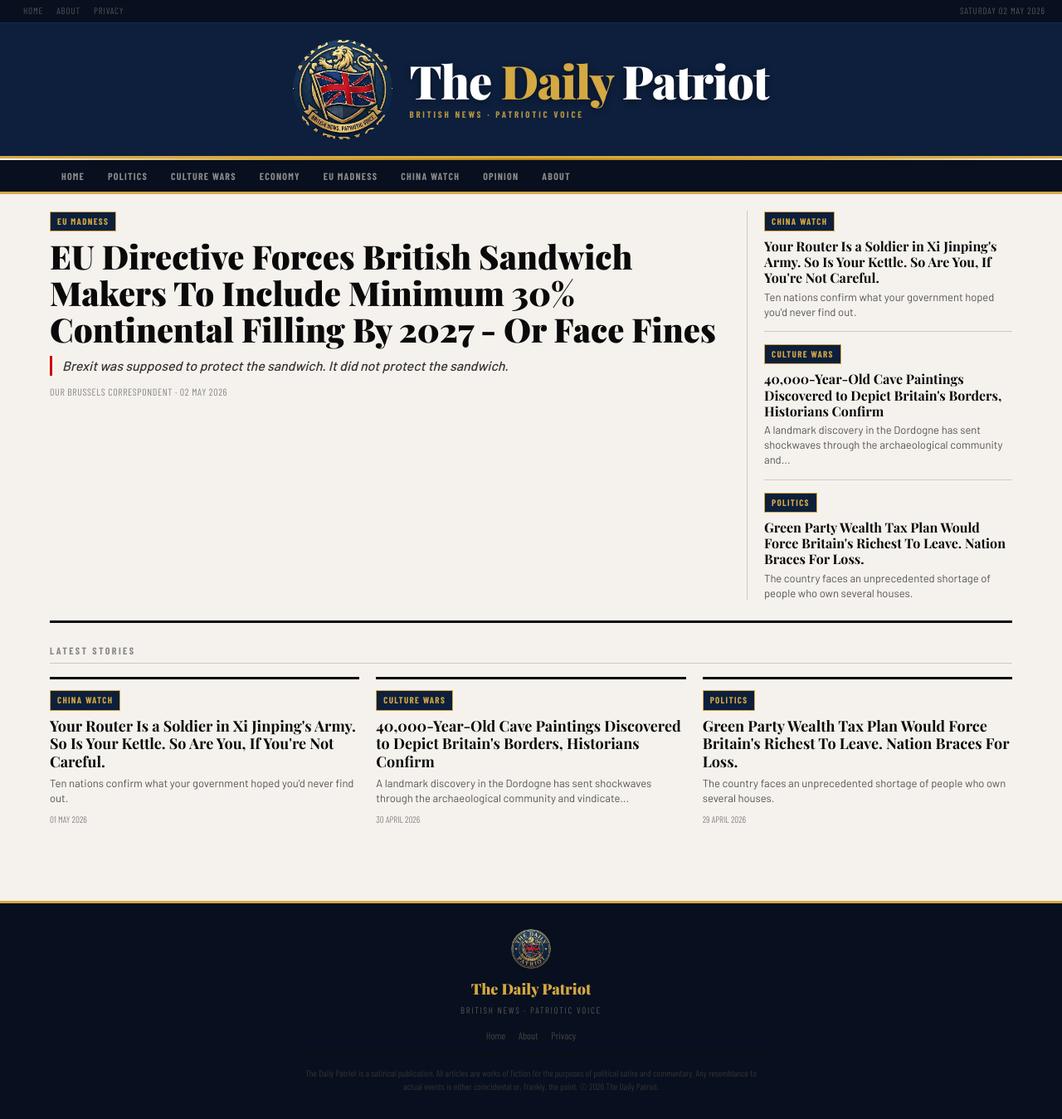
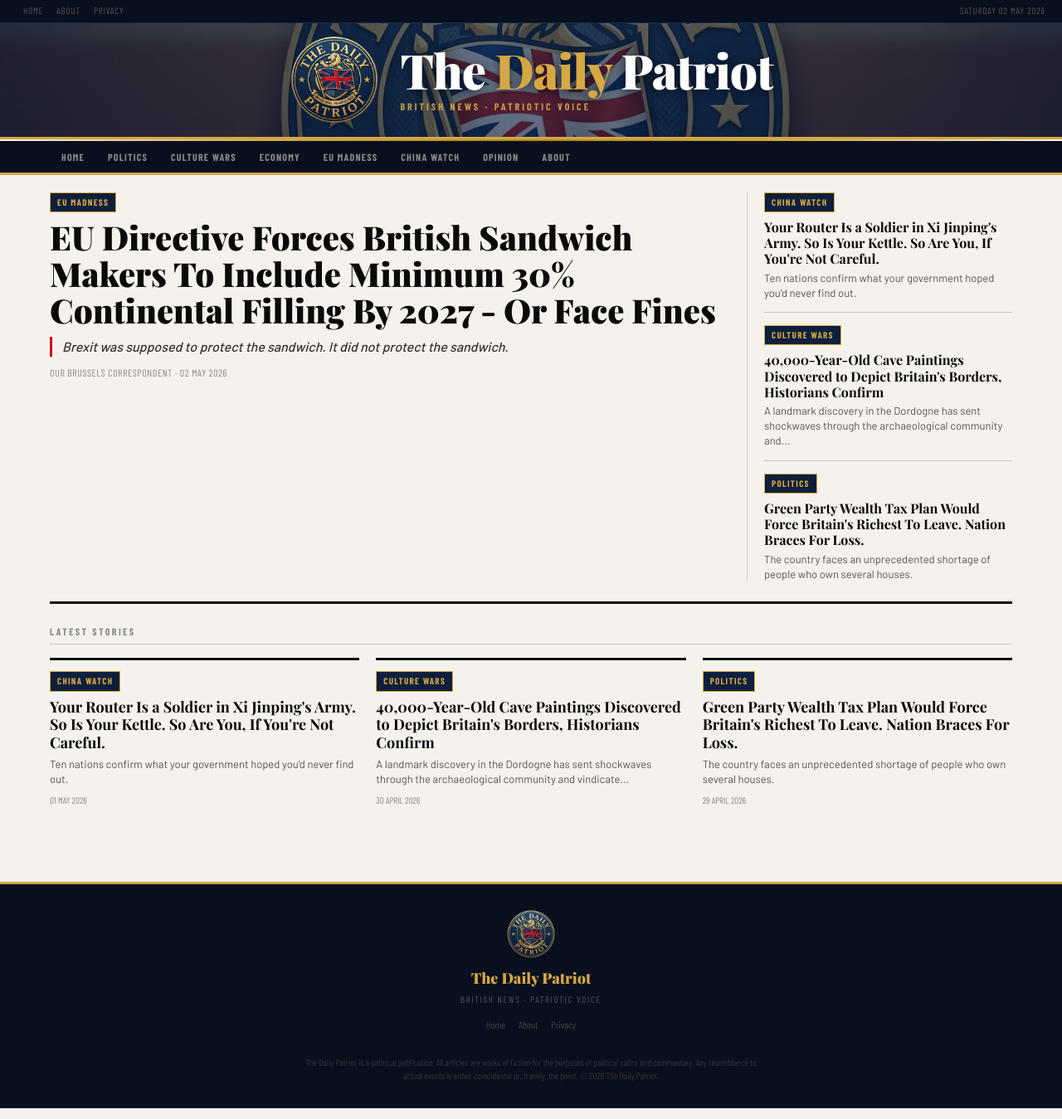
Before and after one commit to matt-palmer999/britishpatriots, a Jekyll site: the page built from index.html, in a window 1280 px wide. Shown: the whole page at 83% size. Built offline with Jekyll 4.4.1, drawn with Linux system fonts in a browser that asks for light colours; some web fonts are replaced; the list of posts is cut into pages by our own code.

Commit message:
Add files via upload

```diff
--- a/_layouts/default.html
+++ b/_layouts/default.html
@@ -5,7 +5,7 @@
 <meta name="viewport" content="width=device-width, initial-scale=1.0">
 <title>{% if page.title %}{{ page.title }} - {% endif %}{{ site.title }}</title>
 <meta name="description" content="{% if page.excerpt %}{{ page.excerpt | strip_html | truncate: 160 }}{% else %}{{ site.description }}{% endif %}">
-<link rel="icon" type="image/png" href="/assets/images/logo.png">
+<link rel="icon" type="image/png" href="/assets/images/logo-clean.png">
 <link href="https://fonts.googleapis.com/css2?family=Playfair+Display:wght@400;700;900&family=Barlow+Condensed:wght@400;600;700;800&family=Barlow:wght@400;500&display=swap" rel="stylesheet">
 <style>
 :root{--red:#CC0000;--navy:#0d1f3c;--gold:#B8860B;--gold-light:#D4A843;--black:#0a0a0a;--off-white:#F5F2ED;--border:#D0C8BE;--text:#1a1a1a;--mid-grey:#888;}
@@ -14,13 +14,14 @@ body{font-family:'Barlow',sans-serif;background:var(--off-white);color:var(--tex
 .top-bar{background:#080f1e;color:#555;font-family:'Barlow Condensed',sans-serif;font-size:11px;letter-spacing:.08em;text-transform:uppercase;padding:5px 20px;display:flex;justify-content:space-between;align-items:center;border-bottom:1px solid #1a2a4a;}
 .top-bar a{color:#555;text-decoration:none;margin:0 8px;}
 .top-bar a:hover{color:var(--gold-light);}
-.masthead{background:var(--navy);padding:20px;text-align:center;border-bottom:3px solid var(--gold-light);}
-.masthead-inner{max-width:1200px;margin:0 auto;display:flex;align-items:center;justify-content:center;gap:20px;}
-.masthead-badge-wrap{width:120px;height:120px;border-radius:50%;overflow:hidden;flex-shrink:0;background:#0d1f3c;display:flex;align-items:center;justify-content:center;}.masthead-badge{width:150%;height:150%;object-fit:contain;}
+.masthead{position:relative;background:var(--navy);border-bottom:3px solid var(--gold-light);overflow:hidden;height:140px;}
+.masthead-bg{position:absolute;inset:0;width:100%;height:100%;object-fit:cover;object-position:center;opacity:0.35;}
+.masthead-inner{position:relative;z-index:2;max-width:1200px;margin:0 auto;height:100%;display:flex;align-items:center;justify-content:center;gap:24px;padding:0 20px;}
+.masthead-badge{width:110px;height:110px;object-fit:contain;flex-shrink:0;}
 .masthead-text{text-align:left;}
-.masthead-title{font-family:'Playfair Display',serif;font-weight:900;font-size:clamp(28px,5vw,56px);color:white;letter-spacing:-1px;line-height:1;text-shadow:0 2px 8px rgba(0,0,0,0.4);}
+.masthead-title{font-family:'Playfair Display',serif;font-weight:900;font-size:clamp(32px,5vw,58px);color:white;letter-spacing:-1px;line-height:1;text-shadow:0 2px 12px rgba(0,0,0,0.6);}
 .masthead-title span{color:var(--gold-light);}
-.masthead-strapline{font-family:'Barlow Condensed',sans-serif;font-size:11px;font-weight:700;letter-spacing:.25em;text-transform:uppercase;color:var(--gold-light);margin-top:5px;opacity:0.85;}
+.masthead-strapline{font-family:'Barlow Condensed',sans-serif;font-size:12px;font-weight:700;letter-spacing:.25em;text-transform:uppercase;color:var(--gold-light);margin-top:6px;opacity:0.9;}
 .gold-rule{height:2px;background:linear-gradient(90deg,transparent,var(--gold-light),var(--gold),var(--gold-light),transparent);}
 nav{background:#080f1e;border-bottom:3px solid var(--gold-light);}
 nav ul{max-width:1200px;margin:0 auto;padding:0 20px;list-style:none;display:flex;overflow-x:auto;}
@@ -29,16 +30,17 @@ nav ul li a:hover{color:var(--gold-light);background:#0d1f3c;}
 .container{max-width:1200px;margin:0 auto;padding:20px;}
 .label{display:inline-block;background:var(--navy);color:var(--gold-light);font-family:'Barlow Condensed',sans-serif;font-size:11px;font-weight:800;letter-spacing:.12em;text-transform:uppercase;padding:3px 8px;margin-bottom:8px;border:1px solid var(--gold-light);}
 footer{background:#080f1e;color:#444;padding:30px 20px;text-align:center;font-family:'Barlow Condensed',sans-serif;font-size:12px;margin-top:40px;border-top:3px solid var(--gold-light);}
-footer img{height:50px;width:auto;display:block;margin:0 auto 10px;}
+footer img{height:60px;width:auto;display:block;margin:0 auto 10px;}
 footer .footer-name{font-family:'Playfair Display',serif;font-size:18px;font-weight:900;color:var(--gold-light);margin-bottom:4px;}
 footer .footer-strapline{font-size:11px;color:#555;letter-spacing:.15em;text-transform:uppercase;margin-bottom:12px;}
 footer a{color:#444;text-decoration:none;margin:0 8px;}
 footer a:hover{color:var(--gold-light);}
 .satire-notice{margin-top:14px;padding-top:14px;border-top:1px solid #111;font-size:11px;color:#333;max-width:560px;margin-left:auto;margin-right:auto;line-height:1.5;}
 @media(max-width:600px){
-  .masthead-badge-wrap{width:80px;height:80px;}
-  .masthead-title{font-size:26px;}
-  .masthead-strapline{font-size:9px;letter-spacing:.15em;}
+  .masthead{height:100px;}
+  .masthead-badge{width:70px;height:70px;}
+  .masthead-title{font-size:28px;}
+  .masthead-strapline{font-size:10px;letter-spacing:.15em;}
 }
 </style>
 </head>
@@ -50,8 +52,9 @@ footer a:hover{color:var(--gold-light);}
 </div>
 
 <div class="masthead">
+  <img src="/assets/images/social-header.png" alt="" class="masthead-bg">
   <div class="masthead-inner">
-    <div class="masthead-badge-wrap"><img src="/assets/images/logo.png" alt="The Daily Patriot" class="masthead-badge"></div>
+    <img src="/assets/images/logo-clean.png" alt="The Daily Patriot" class="masthead-badge">
     <div class="masthead-text">
       <div class="masthead-title">The <span>Daily</span> Patriot</div>
       <div class="masthead-strapline">British News &middot; Patriotic Voice</div>
@@ -77,7 +80,7 @@ footer a:hover{color:var(--gold-light);}
 {{ content }}
 
 <footer>
-  <img src="/assets/images/logo.png" alt="The Daily Patriot">
+  <img src="/assets/images/logo-clean.png" alt="The Daily Patriot">
   <div class="footer-name">The Daily Patriot</div>
   <div class="footer-strapline">British News &middot; Patriotic Voice</div>
   <div><a href="/">Home</a><a href="/about">About</a><a href="/privacy">Privacy</a></div>
```
